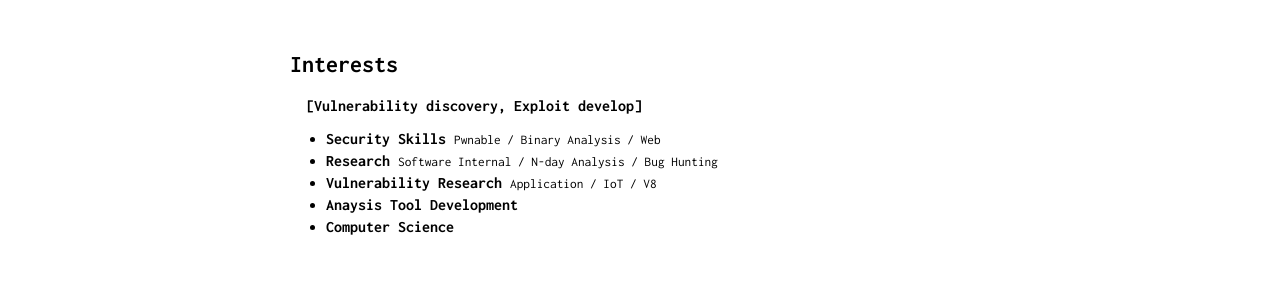
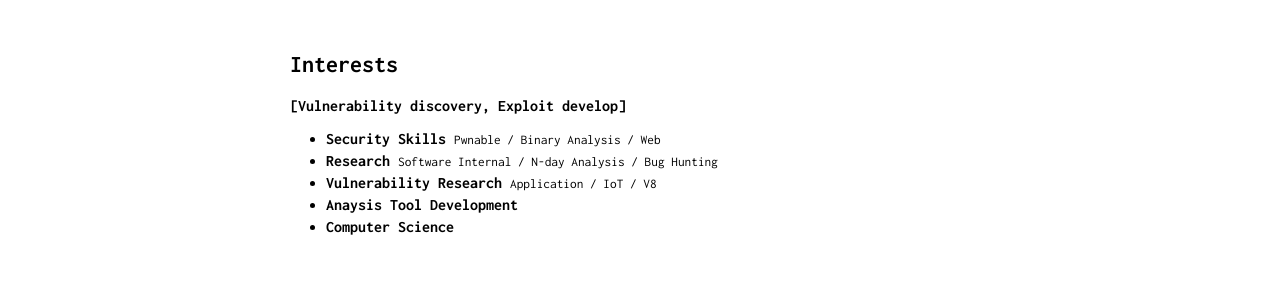
Before and after one commit to Bugeun/bugeun.github.io, a Jekyll site: the page built from index.md, in a window 1280 px wide. Shown: the part 344-634 px from the top of the page. Built offline with Jekyll 4.4.1, drawn with Linux system fonts in a browser that asks for light colours.

```diff
--- a/index.md
+++ b/index.md
@@ -27,8 +27,8 @@ Security Researcher
 -->
 
 ## Interests
+<b>[Vulnerability discovery, Exploit develop]</b>
 <section style="padding-left: 1em;">
-<b>[Vulnerability discovery, Exploit develop]</b>
   <ul>
     <li>
     <b>Security Skills</b>
```
